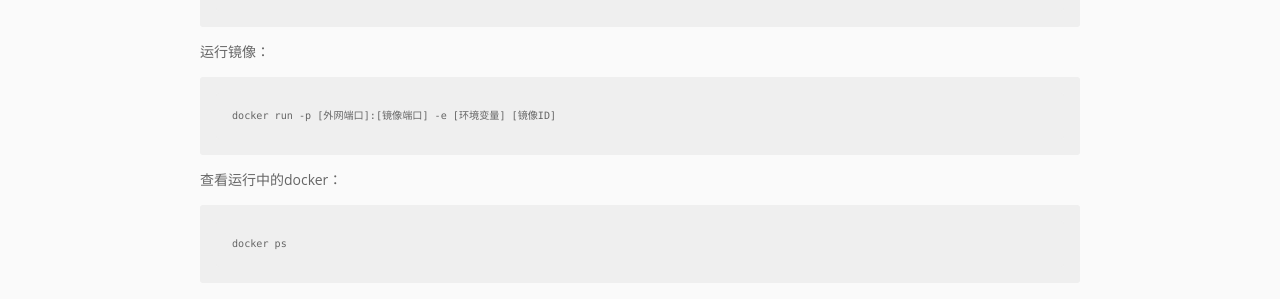
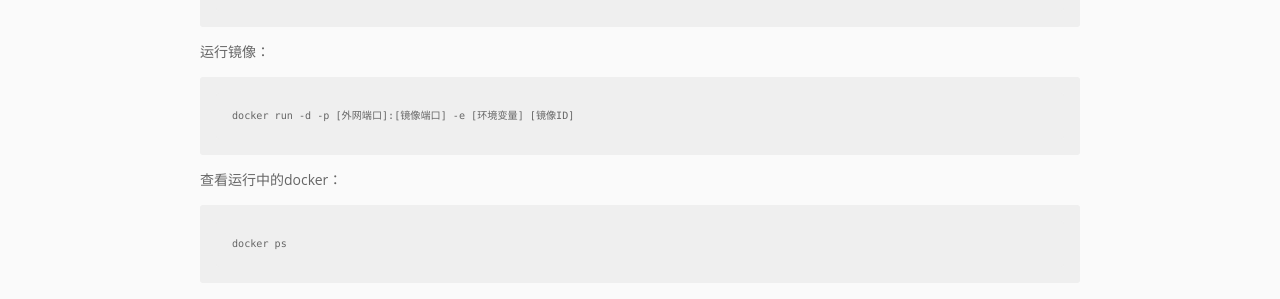
Before and after one commit to pingmalu/pingmalu.github.io, a Jekyll site: the page built from _posts/2015-12-02-Docker日常笔记.md, in a window 1280 px wide. Shown: the part 1046-1345 px from the top of the page. Built offline with Jekyll 4.4.1, drawn with Linux system fonts in a browser that asks for light colours; nearby versions of some CDN libraries.

Commit message:
'update'

```diff
--- a/_posts/2015-12-02-Docker日常笔记.md
+++ b/_posts/2015-12-02-Docker日常笔记.md
@@ -30,7 +30,7 @@
 
 运行镜像：
 
-	docker run -p [外网端口]:[镜像端口] -e [环境变量] [镜像ID]
+	docker run -d -p [外网端口]:[镜像端口] -e [环境变量] [镜像ID]
 
 
 查看运行中的docker：
```
